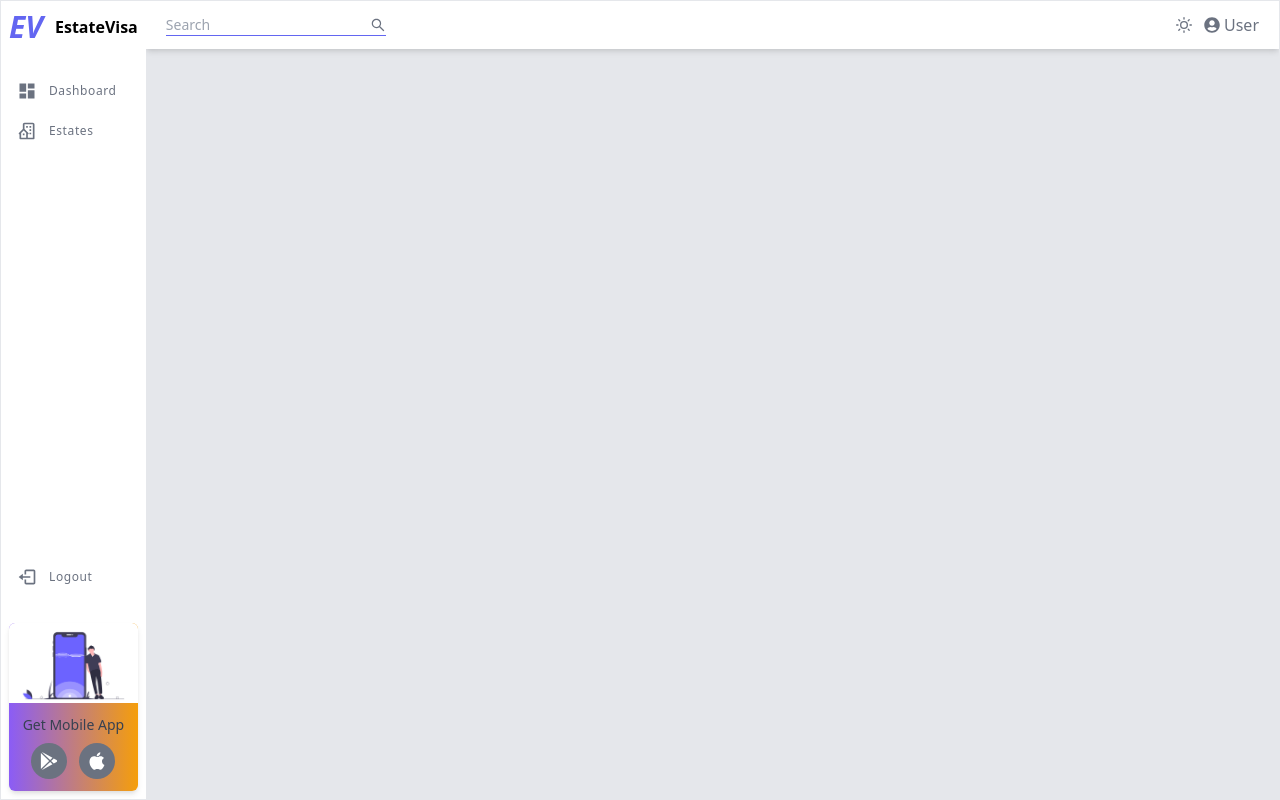
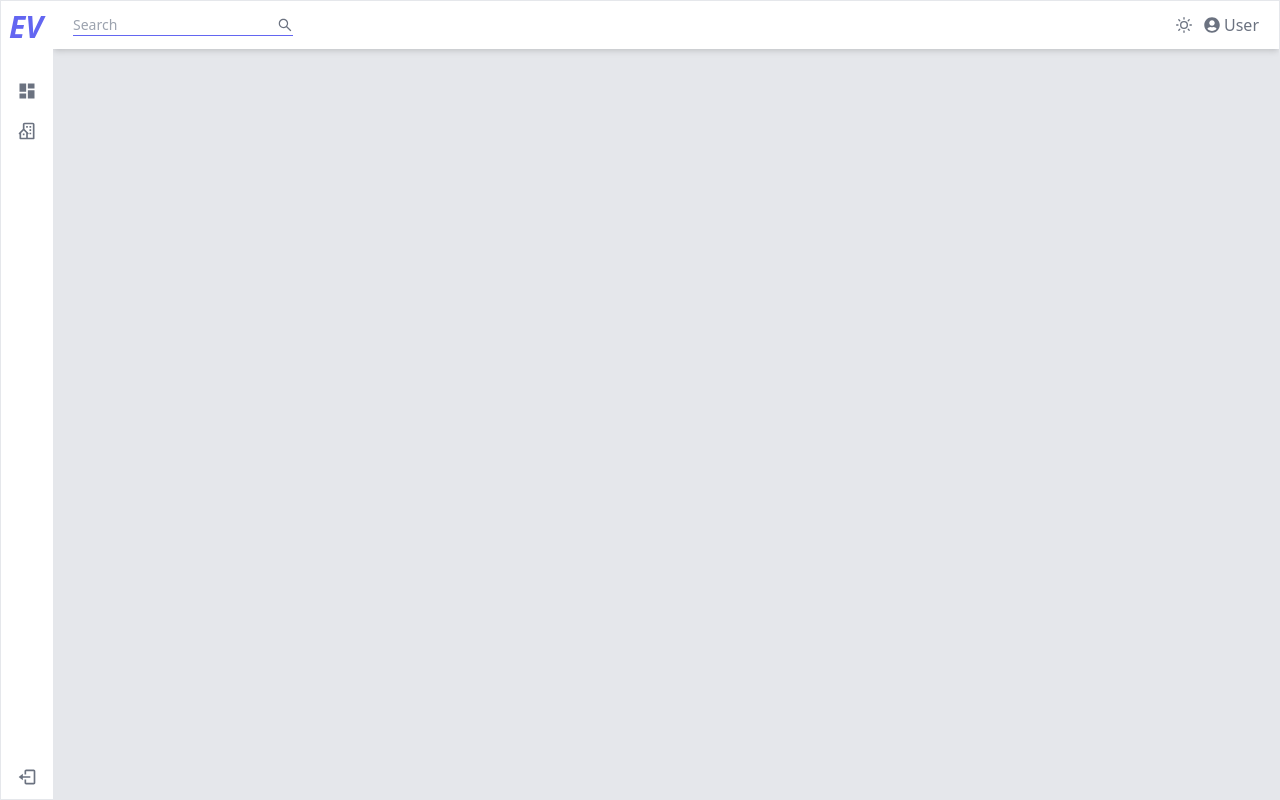
Before and after one commit to Jimlah/estatevisafront, a React (Create React App) app: page /dashboard in a window 1280 px wide. Built offline with nearby package versions, Linux system fonts and the light colour scheme; sample sign-in values are in the browser's storage; the HTML template or start-up script is replaced by a standard one.

Commit message:
modified sidebar

```diff
--- a/src/components/navigation/SideBar.js
+++ b/src/components/navigation/SideBar.js
@@ -7,7 +7,7 @@ import { IoLogoGooglePlaystore, IoLogoApple } from "react-icons/io5";
 import { IconContext } from "react-icons/lib";
 
 const Sidebar = () => {
-  const [hide, setHide] = useState(false);
+  const [hide, setHide] = useState(true);
 
   const handleHide = () => {
     setHide(!hide);
```
Also changed, not shown: src/components/form/ActionButton.js (added).
